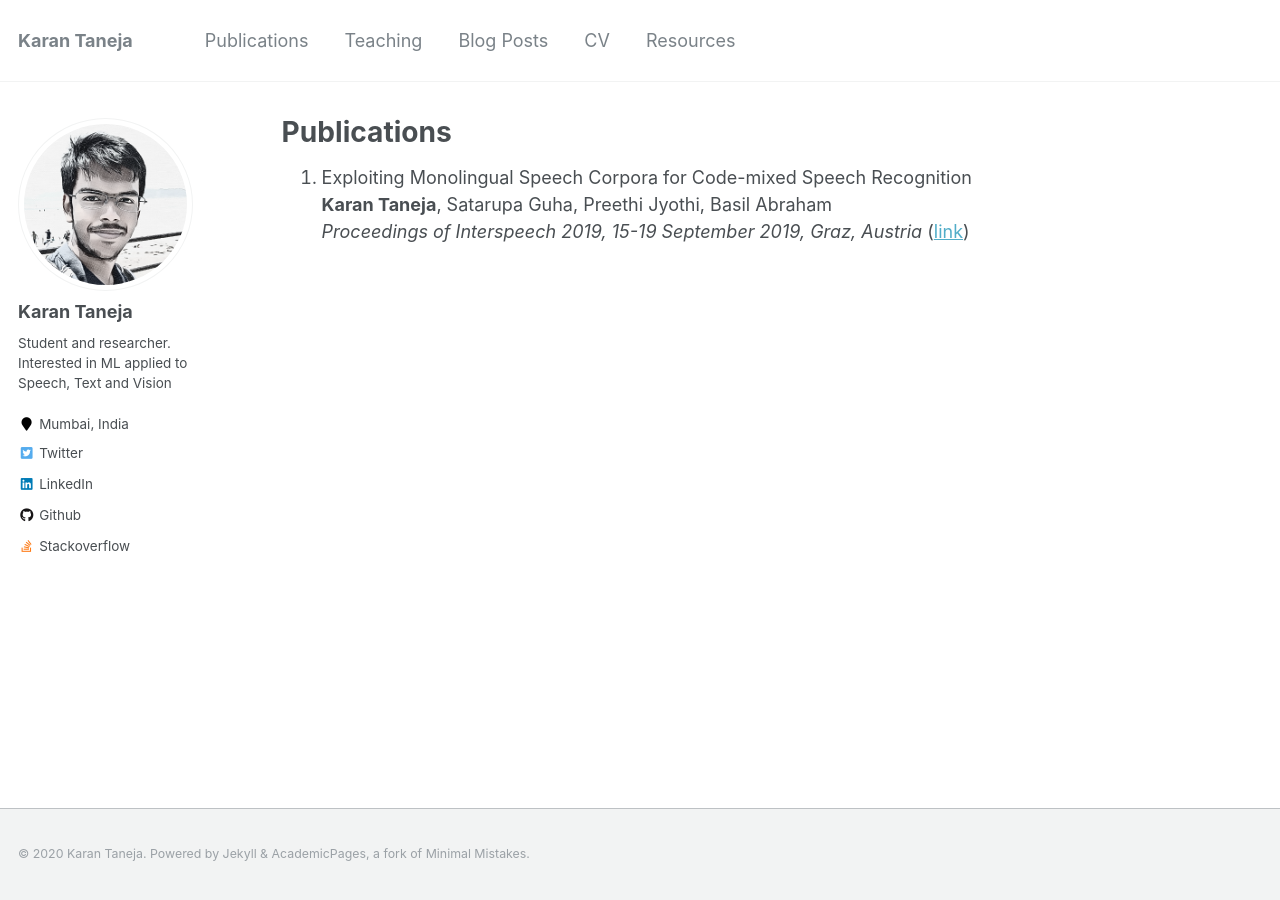
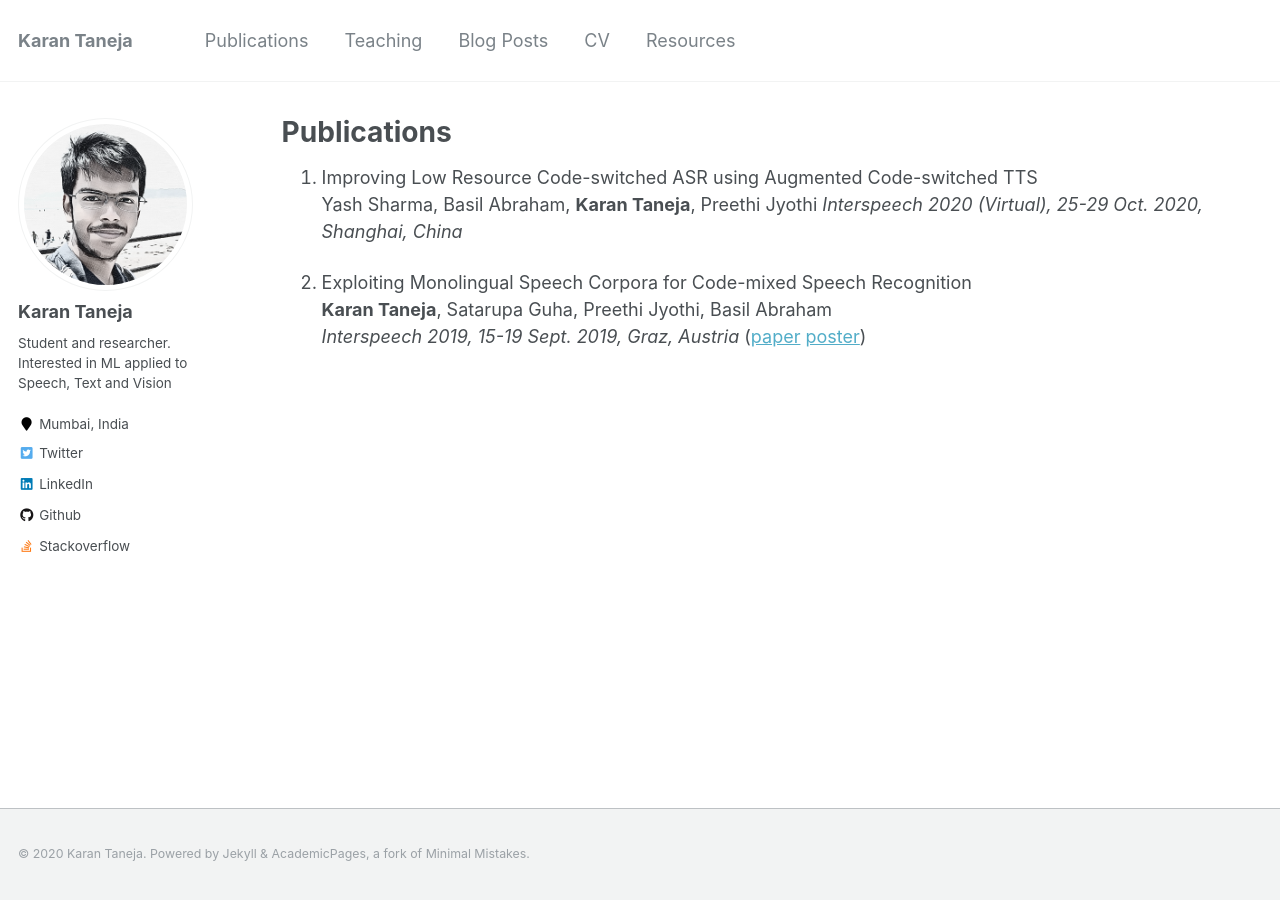
Before and after one commit to KrnTneja/KrnTneja.github.io, a Jekyll site: the page built from _pages/publications.md, in a window 1280 px wide. Built offline with Jekyll 4.4.1, drawn with Linux system fonts in a browser that asks for light colours.

Commit message:
updated cv Aug 2020

```diff
--- a/_pages/publications.md
+++ b/_pages/publications.md
@@ -11,19 +11,13 @@ author_profile: true
 
 {% include base_path %}
 
+2. Improving Low Resource Code-switched ASR using Augmented Code-switched TTS
+Yash Sharma, Basil Abraham, <b>Karan Taneja</b>, Preethi Jyothi
+<i>Interspeech 2020 (Virtual), 25-29 Oct. 2020, Shanghai, China</i>
+
 1. Exploiting Monolingual Speech Corpora for Code-mixed Speech Recognition
 <b>Karan Taneja</b>, Satarupa Guha, Preethi Jyothi, Basil Abraham
-<i>Proceedings of Interspeech 2019, 15-19 September 2019, Graz, Austria</i> ([link](https://www.isca-speech.org/archive/Interspeech_2019/pdfs/1959.pdf))
-
-<!--
-2. A Deep CNN Framework to Reconstruct k-t-Undersampled Resting-fMRI
-<b>Karan Taneja</b>, Prachi H. Kulkarni, S. N. Merchant, Suyash P. Awate
-<i>Submitted to IEEE International Symposium on Biomedical Imaging (ISBI) 2020</i> (on request)
-
-3. Uncertainty Estimation in Deep CNN Frameworks for Undersampled Resting-fMRI Reconstruction
-<b>Karan Taneja</b>, Prachi H. Kulkarni, S. N. Merchant, Suyash P. Awate
-<i>Submitted to IEEE JSTSP Special Issue on Domain Enriched Learning for Medical Imaging</i> (on request)
--->
+<i>Interspeech 2019, 15-19 Sept. 2019, Graz, Austria</i> ([paper](https://www.isca-speech.org/archive/Interspeech_2019/pdfs/1959.pdf) [poster](/files/cm-asr-2019-poster.pdf))
 
 <!-- {% for post in site.publications reversed %}
   {% include archive-single.html %}
```
Also changed, not shown: _pages/cv.md (+1 -1 lines), 1 other file.
